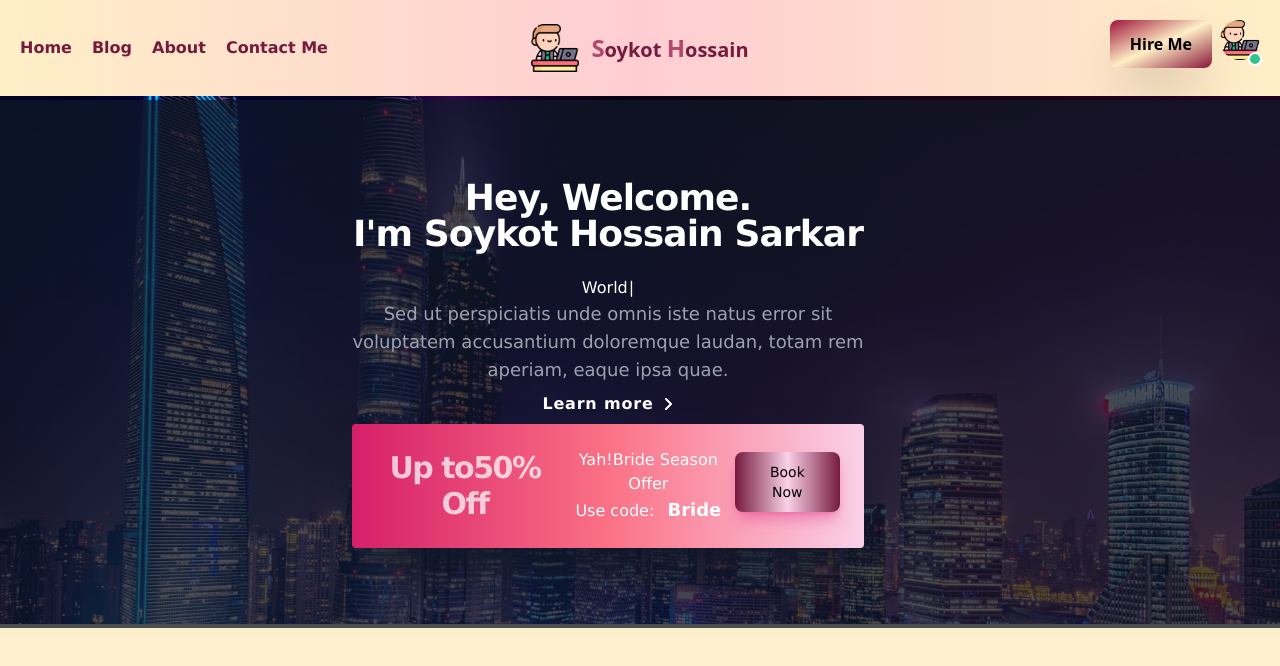
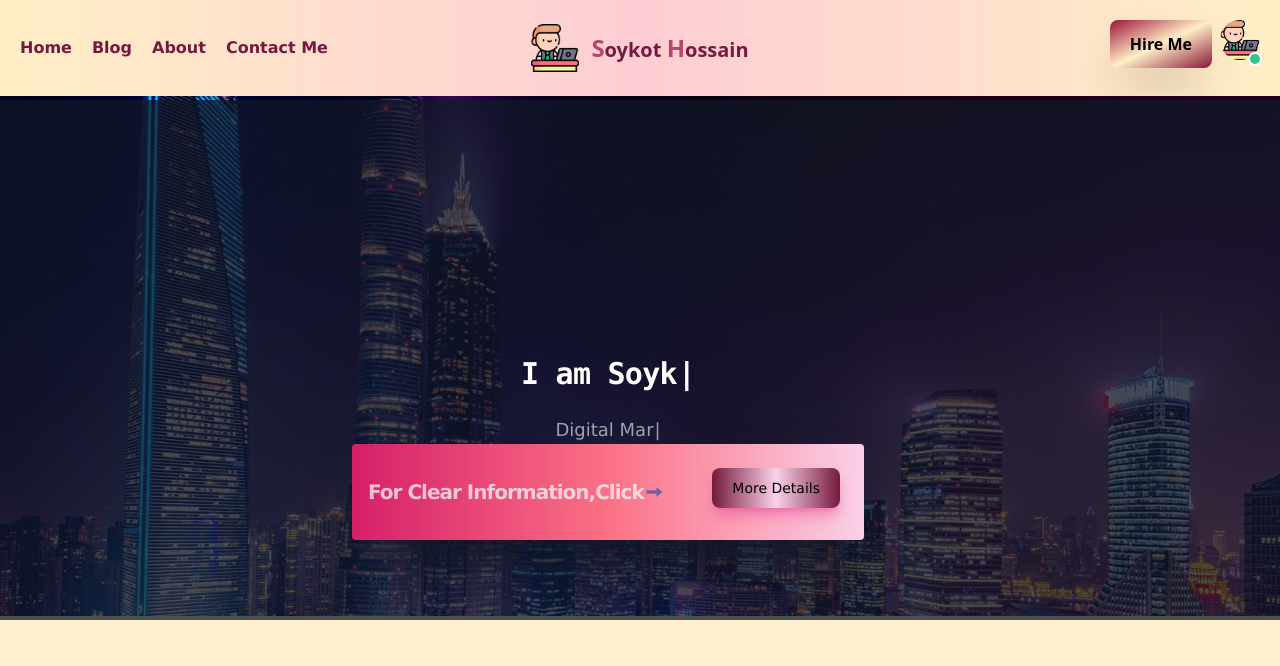
Before and after one commit to Farhanayesmin2/soykot-portfolio, a React (Create React App) app: page / in a window 1280 px wide. Shown: the top 666 px of the page. Built offline with nearby package versions, Linux system fonts and the light colour scheme.

Commit message:
Type writer added

```diff
--- a/package.json
+++ b/package.json
@@ -9,6 +9,7 @@
     "flowbite": "^1.6.3",
     "react": "^18.2.0",
     "react-dom": "^18.2.0",
+    "react-icons": "^4.7.1",
     "react-router-dom": "^6.8.0",
     "react-scripts": "5.0.1",
     "typewriter-effect": "^2.19.0",
--- a/src/Component/Banner/Banner.css
+++ /dev/null
@@ -1,44 +0,0 @@
-
-
-* { color:#fff; text-decoration: none;}
-
-
-.typewriter h1 {
-    overflow: hidden;
-    /* Ensures the content is not revealed until the animation */
-    border-right: .15em solid orange;
-    /* The typwriter cursor */
-    white-space: nowrap;
-    /* Keeps the content on a single line */
-    margin: 0 auto;
-    /* Gives that scrolling effect as the typing happens */
-    letter-spacing: .15em;
-    /* Adjust as needed */
-    animation:
-        typing 3.5s steps(40, end),
-        blink-caret .75s step-end infinite;
-}
-
-/* The typing effect */
-@keyframes typing {
-    from {
-        width: 0
-    }
-
-    to {
-        width: 100%
-    }
-}
-
-/* The typewriter cursor effect */
-@keyframes blink-caret {
-
-    from,
-    to {
-        border-color: transparent
-    }
-
-    50% {
-        border-color: orange;
-    }
-}
--- a/src/Component/Banner/Banner.js
+++ b/src/Component/Banner/Banner.js
@@ -1,7 +1,8 @@
 import React from "react";
 import { Link } from "react-router-dom";
 import banner2 from "../../images/pexels-pixabay-219692.jpg"
-import css from "./Banner.css"
+
+import { FcRight, IconName } from "react-icons/fc";
 import banner1 from "../../images/pexels-peng-liu-169647.jpg";
 import banner3 from "../../images/pexels-osmany-mederos-14357627.jpg";
 import banner4 from "../../images/pexels-irina-iriser-1366957.jpg";
@@ -17,64 +18,48 @@ const Banner = () => {
       <div className="relative  top-1 bg-gray-900 bg-blend-color bg-opacity-75">
         <div className=" px-4 py-16 mx-auto sm:max-w-xl md:max-w-full lg:max-w-screen-xl md:px-24 lg:px-8 lg:py-20">
           <div className="flex flex-col items-center justify-between xl:flex-row ">
-           <div className="w-full max-w-xl mb-12 xl:mb-0 xl:pr-16 xl:w-7/12 mx-auto my-auto ">
-              <h2 className= "  max-w-lg mb-6 font-extrabold text-9xl tracking-tight text-white sm:text-4xl sm:leading-none">
-                Hey, Welcome. <br className="hidden md:block" />
-               {" "}
-                <span className="text-teal-accent-400 ">I'm Soykot Hossain Sarkar</span>
-              </h2>
-
-
-<Typewriter
+           <div className="w-full max-w-xl mb-12 xl:mb-0 xl:pr-16 xl:w-7/12 mx-auto my-44 ">
+              <h2 className= "max-w-lg mb-6 font-mono font-bold lg:text-3xl tracking-tight text-white sm:text-4xl sm:leading-none">
+               <Typewriter
   options={{
-    strings: ['Hello', 'World'],
+    strings: ['Welcome,', 'I am Soykot Hossain Sarkar.'],
     autoStart: true,
     loop: true,
   }}
 />
+               {" "}
+                <span className="text-teal-accent-400 "></span>
+              </h2>
+
+
+
 
 
 
               <p className="max-w-xl text-base text-gray-400 md:text-lg">
-                Sed ut perspiciatis unde omnis iste natus error sit voluptatem
-                accusantium doloremque laudan, totam rem aperiam, eaque ipsa
-                quae.
+             <Typewriter
+  options={{
+    strings: ['Planner', 'Digital Marketer','GIS'],
+    autoStart: true,
+    loop: true,
+  }}
+/>
               </p>
-                          <Link
-                              to="/"
-                href="/"
-                aria-label=""
-                className="py-2 text-white  inline-flex items-center font-semibold tracking-wider transition-colors duration-200 text-teal-accent-400 hover:text-teal-accent-700"
-              >
-                Learn more
-                <svg
-                  className="inline-block w-3 ml-2"
-                  fill="currentColor"
-                  viewBox="0 0 12 12"
-                >
-                  <path d="M9.707,5.293l-5-5A1,1,0,0,0,3.293,1.707L7.586,6,3.293,10.293a1,1,0,1,0,1.414,1.414l5-5A1,1,0,0,0,9.707,5.293Z" />
-                </svg>
-              </Link>
+
               <div className="shadow-gray-900 bg-opacity-75  shadow-2xl py-6 px-4 rounded bg-gradient-to-l from-pink-200 via-rose-400 to-pink-600 text-gray-50">
                 <div className="container mx-auto">
                   <div className="flex flex-col lg:flex-row  items-center justify-between">
-                    <h2 className="text-center animate-pulse text-3xl tracking-tighter font-bold">
-                      Up to
-                      <br className="sm:hidden" />
-                      50% Off
+                    <h2 className="text-center flex items-center animate-pulse text-xl tracking-tighter font-sherif font-bold">
+                      For Clear Information,Click<FcRight></FcRight>
+
                     </h2>
-                    <div className="space-x-2 text-center py-2 lg:py-0">
-                      <span>
-                        Yah!Bride Season Offer <br /> Use code:{" "}
-                      </span>
-                      <span className="font-bold text-lg"> Bride</span>
-                    </div>
+
 
                     <button
                       type="button"
                       class="text-black bg-gradient-to-r from-pink-900 via-pink-200 to-pink-900 hover:bg-gradient-to-br focus:ring-4 focus:outline-none focus:ring-pink-300 dark:focus:ring-pink-800 shadow-lg shadow-pink-500/50 dark:shadow-lg dark:shadow-pink-800/80 font-medium rounded-lg text-sm px-5 py-2.5 text-center mr-2 mb-2"
                     >
-                      <Link to="/">Book Now </Link>{" "}
+                      <Link to="/">More Details </Link>{" "}
                     </button>
                   </div>
                 </div>
```
Also changed, not shown: 1 other file (tests, documents, lock files or other folders).
